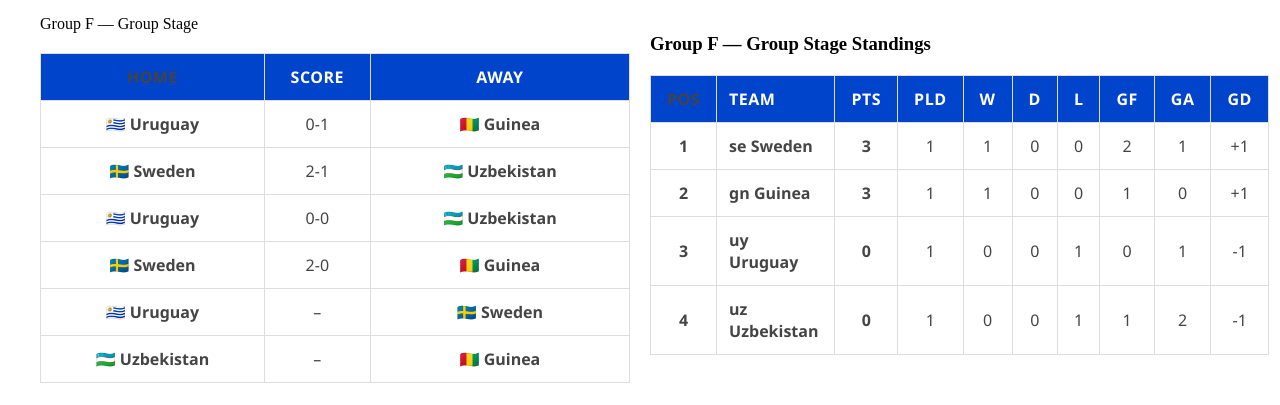
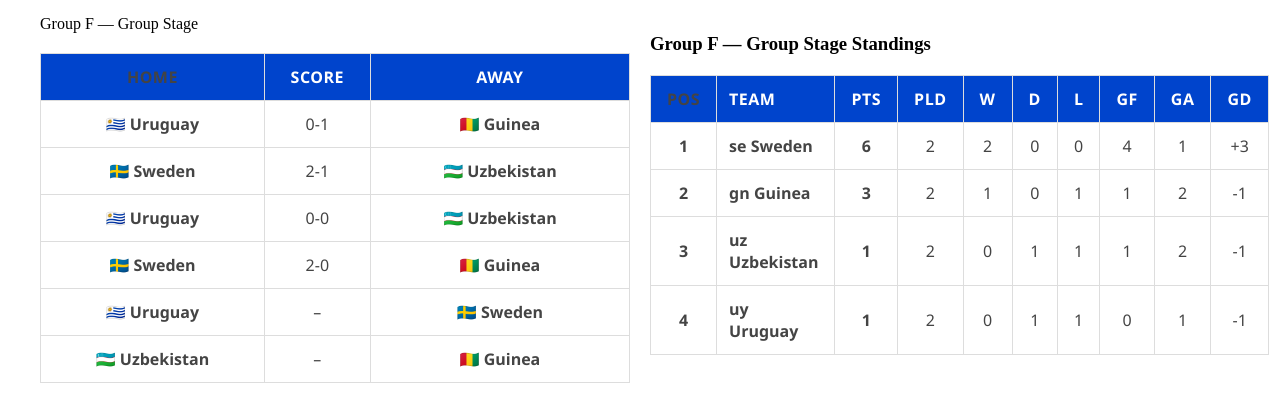
Before and after one commit to MarcusMachado15/whoisgonnawin-clean, a Next.js app: page /worldcup in a window 1280 px wide. Shown: the part 2220-2625 px from the top of the page. Built offline with nearby package versions, Linux system fonts and the light colour scheme.

Commit message:
Update standings: Group F after UY–UZ (0–0) and SE–GN (2–0)

```diff
--- a/app/worldcup/page.tsx
+++ b/app/worldcup/page.tsx
@@ -143,10 +143,10 @@ const groupsData: Record<string, { title?: string; matches: Match[]; standings:
       { home: '🇺🇾 Uruguay',    score: '–', away: '🇸🇪 Sweden' },
       { home: '🇺🇿 Uzbekistan', score: '–', away: '🇬🇳 Guinea' },
     ],
-    standings: [{ pos: 1, team: 'se Sweden',     played: 1, won: 1, draw: 0, lost: 0, gf: 2, ga: 1, gd: +1, pts: 3 },
-  { pos: 2, team: 'gn Guinea',     played: 1, won: 1, draw: 0, lost: 0, gf: 1, ga: 0, gd: +1, pts: 3 },
-  { pos: 3, team: 'uy Uruguay',    played: 1, won: 0, draw: 0, lost: 1, gf: 0, ga: 1, gd: -1, pts: 0 },
-  { pos: 4, team: 'uz Uzbekistan', played: 1, won: 0, draw: 0, lost: 1, gf: 1, ga: 2, gd: -1, pts: 0 },
+    standings: [  { pos: 1, team: 'se Sweden',      played: 2, won: 2, draw: 0, lost: 0, gf: 4, ga: 1, gd: +3, pts: 6 },
+  { pos: 2, team: 'gn Guinea',      played: 2, won: 1, draw: 0, lost: 1, gf: 1, ga: 2, gd: -1, pts: 3 },
+  { pos: 3, team: 'uz Uzbekistan',  played: 2, won: 0, draw: 1, lost: 1, gf: 1, ga: 2, gd: -1, pts: 1 },
+  { pos: 4, team: 'uy Uruguay',     played: 2, won: 0, draw: 1, lost: 1, gf: 0, ga: 1, gd: -1, pts: 1 },
 ],
   },
 
```
